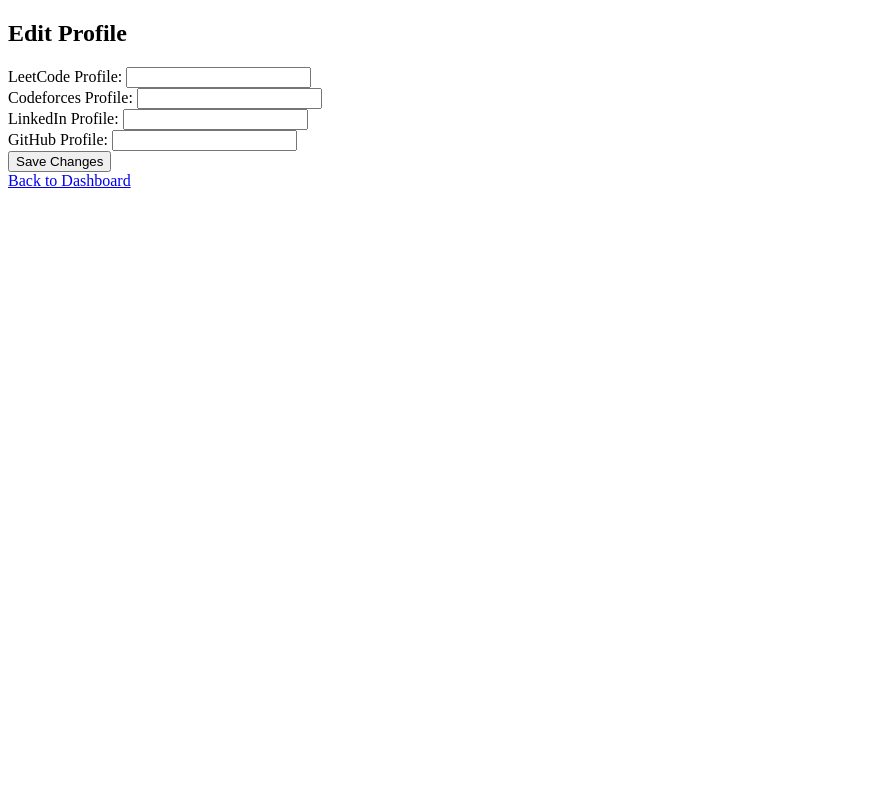
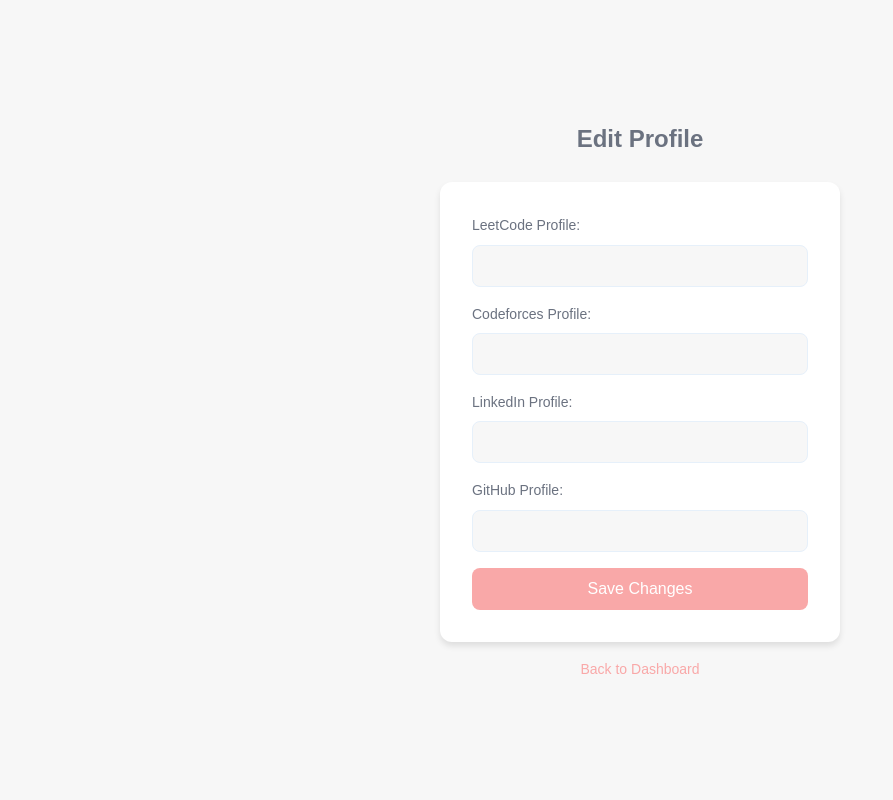
Before and after one commit to nag2mani/CodingProfileTracker, a Flask app: page /edit_profile in a window 1280 px wide. Shown: the whole page, without its empty margins (0-893 px from the left). Run offline with Flask 3, Linux system fonts and the light colour scheme; the visitor is signed in with stand-in values (Sample User, id 1).

Commit message:
added style to edit profile page

```diff
--- a/app.py
+++ b/app.py
@@ -155,7 +155,7 @@ def edit_profile():
         flash('Profile updated successfully!', 'success')
         return redirect('/dashboard')
 
-    return render_template('edit_profile.html', user=user)
+    return render_template('EditProfile.html', user=user)
 
 @app.route('/logout')
 def logout():
--- /dev/null
+++ b/static/css/EditProfile.css
@@ -0,0 +1,114 @@
+/* Reset default styles */
+* {
+    margin: 0;
+    padding: 0;
+    box-sizing: border-box;
+}
+
+body {
+    font-family: 'Poppins', sans-serif;
+    background-color: #F7F7F7; /* Soft Gray */
+    color: #6B7280; /* Soft Gray text */
+    line-height: 1.6;
+    display: flex;
+    flex-direction: column;
+    justify-content: center;
+    align-items: center;
+    min-height: 100vh;
+    padding: 20px;
+}
+
+h2 {
+    font-size: 24px;
+    font-weight: 600;
+    color: #6B7280;
+    text-align: center;
+    margin-bottom: 24px;
+}
+
+form {
+    background-color: #FFFFFF; /* White */
+    padding: 32px;
+    border-radius: 12px;
+    box-shadow: 0 4px 6px rgba(0, 0, 0, 0.1);
+    width: 100%;
+    max-width: 400px;
+}
+
+label {
+    display: block;
+    font-size: 14px;
+    font-weight: 500;
+    margin-bottom: 8px;
+    color: #6B7280;
+}
+
+input[type="text"] {
+    width: 100%;
+    padding: 12px;
+    font-size: 14px;
+    font-family: 'Poppins', sans-serif;
+    border: 1px solid #E6F0FA; /* Light Blue */
+    border-radius: 8px;
+    background-color: #F7F7F7; /* Soft Gray */
+    color: #6B7280;
+    margin-bottom: 16px;
+    transition: border-color 0.3s ease;
+}
+
+input[type="text"]:focus {
+    outline: none;
+    border-color: #F9A8A8; /* Warm Coral */
+    background-color: #FFFFFF; /* White on focus */
+}
+
+button[type="submit"] {
+    width: 100%;
+    padding: 12px;
+    font-size: 16px;
+    font-weight: 500;
+    background-color: #F9A8A8; /* Warm Coral */
+    color: #FFFFFF; /* White */
+    border: none;
+    border-radius: 8px;
+    cursor: pointer;
+    transition: background-color 0.3s ease;
+}
+
+button[type="submit"]:hover {
+    background-color: #F68B8B; /* Slightly darker coral */
+}
+
+a {
+    display: block;
+    text-align: center;
+    margin-top: 16px;
+    font-size: 14px;
+    color: #F9A8A8; /* Warm Coral */
+    text-decoration: none;
+    font-weight: 500;
+}
+
+a:hover {
+    text-decoration: underline;
+}
+
+/* Responsive Design */
+@media (max-width: 480px) {
+    form {
+        padding: 24px;
+    }
+
+    h2 {
+        font-size: 20px;
+    }
+
+    input[type="text"] {
+        padding: 10px;
+    }
+
+    button[type="submit"] {
+        padding: 10px;
+        font-size: 14px;
+    }
+}
--- a/templates/edit_profile.html
+++ b/templates/EditProfile.html
@@ -2,6 +2,7 @@
 <html lang="en">
 <head>
     <title>Edit Profile</title>
+    <link rel="stylesheet" type="text/css" href="{{ url_for('static', filename='css/EditProfile.css') }}">
 </head>
 <body>
     <h2>Edit Profile</h2>
```
Also changed, not shown: static/css/studentAnalysis.css (deleted, +0 -82 lines), templates/login.html (deleted, +0 -15 lines), templates/studentAnalysis.html (deleted, +0 -151 lines).
